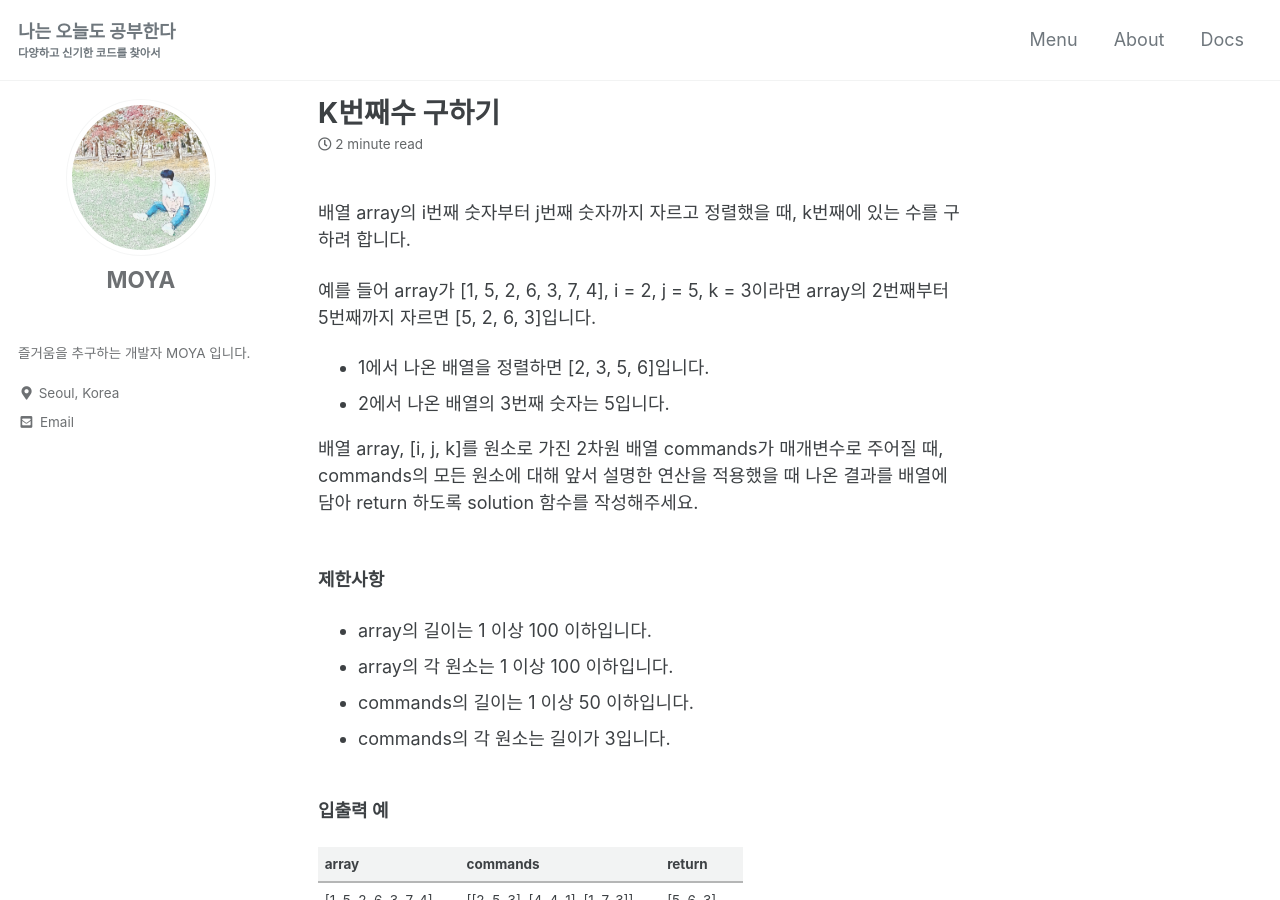
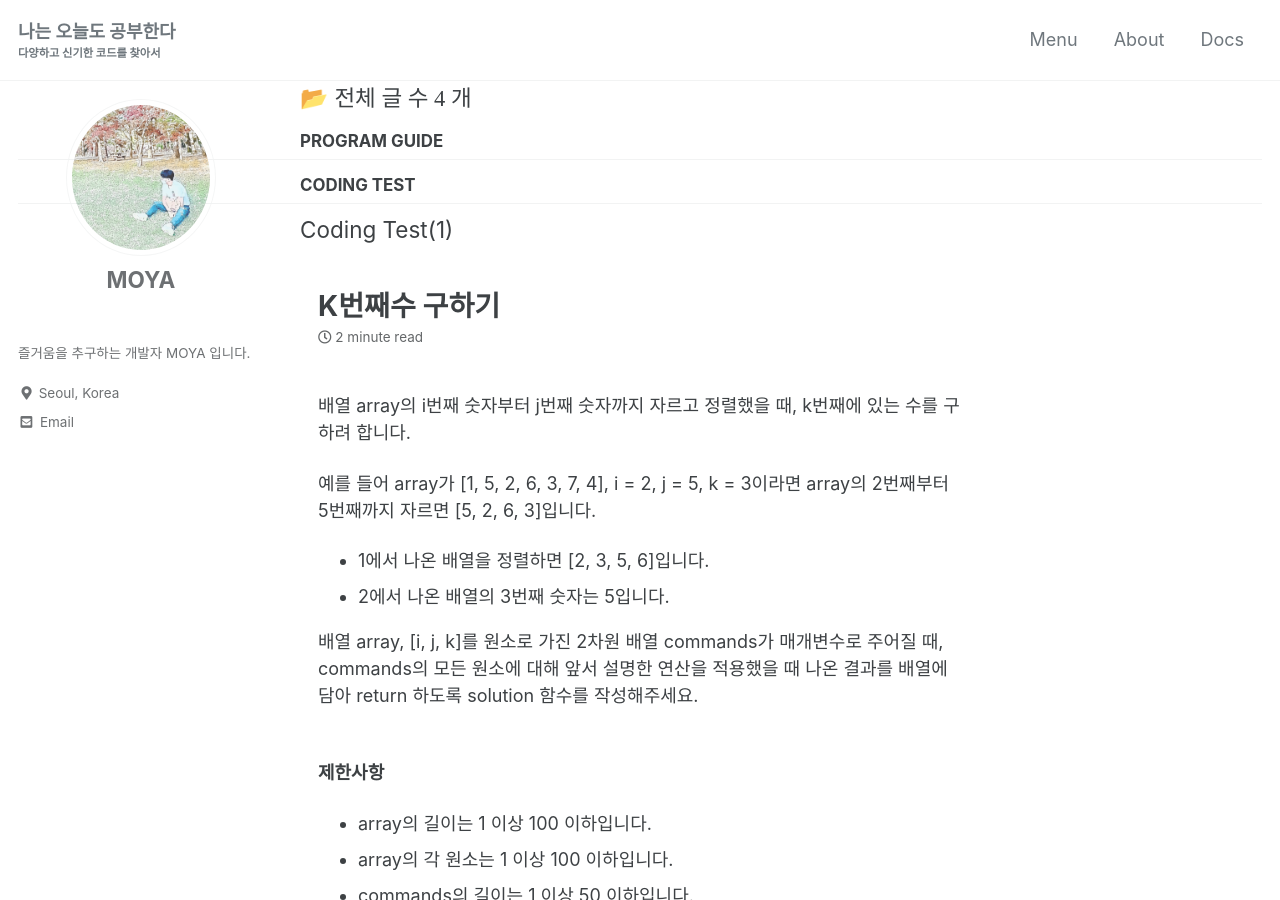
Before and after one commit to kdc7140/kdc7140.github.io, a Jekyll site: the page built from _posts/2021-10-01-codingTest1.md, in a window 1280 px wide and 900 px high. Built offline with Jekyll 4.4.1, drawn with Linux system fonts in a browser that asks for light colours; cached includes are drawn as plain includes; some web fonts are replaced.

Commit message:
add sidebar

```diff
--- a/_config.yml
+++ b/_config.yml
@@ -287,3 +287,4 @@ defaults:
       comments: # true
       share: true
       related: true
+      sidebar_main : true
--- /dev/null
+++ b/_includes/nav_list_main
@@ -0,0 +1,36 @@
+<!--전체 글 수를 세기 위한 연산. sum 변수에 전체 글 수 저장-->
+
+{% assign sum = site.posts | size %}
+
+<nav class="nav__list">
+  <input id="ac-toc" name="accordion-toc" type="checkbox" />
+  <label for="ac-toc">{{ site.data.ui-text[site.locale].menu_label }}</label>
+  <ul class="nav__items" id="category_tag_menu">
+      <!--전체 글 수-->
+      <li>
+            📂 <span style="font-family:'Cafe24Oneprettynight';">전체 글 수</style> <span style="font-family:'Coming Soon';">{{sum}}</style> <span style="font-family:'Cafe24Oneprettynight';">개</style>
+      </li>
+      <li>
+        <!--span 태그로 카테고리들을 크게 분류 ex) C/C++/C#-->
+        <span class="nav__sub-title">Program Guide</span>
+            <!--ul 태그로 같은 카테고리들 모아둔 페이지들 나열-->
+            <ul>
+                <!--Cpp 카테고리 글들을 모아둔 페이지인 /categories/cpp 주소의 글로 링크 연결-->
+                <!--category[1].size 로 해당 카테고리를 가진 글의 개수 표시-->
+                {% for category in site.categories %}
+                    {% if category[0] == "Program Goide" %}
+                        <li><a href="/categories/Program%Guide" class="">C ++ ({{category[1].size}})</a></li>
+                    {% endif %}
+                {% endfor %}
+            </ul>
+        <span class="nav__sub-title">Coding Test</span>
+            <ul>
+                {% for category in site.categories %}
+                    {% if category[0] == "codingTest" %}
+                        <li><a href="/categories/codingTest" class="">Coding Test({{category[1].size}})</a></li>
+                    {% endif %}
+                {% endfor %}
+            </ul>
+      </li>
+  </ul>
+</nav>
--- a/_includes/sidebar.html
+++ b/_includes/sidebar.html
@@ -17,3 +17,7 @@
   {% endif %}
   </div>
 {% endif %}
+
+{% if page.sidebar_main %}
+{% include nav_list_main %}
+{% endif %}
```
Also changed, not shown: _pages/index.md (+1 -1 lines), _pages/category/category-archive.md (renamed from _pages/category-archive.md), 1 other file.
